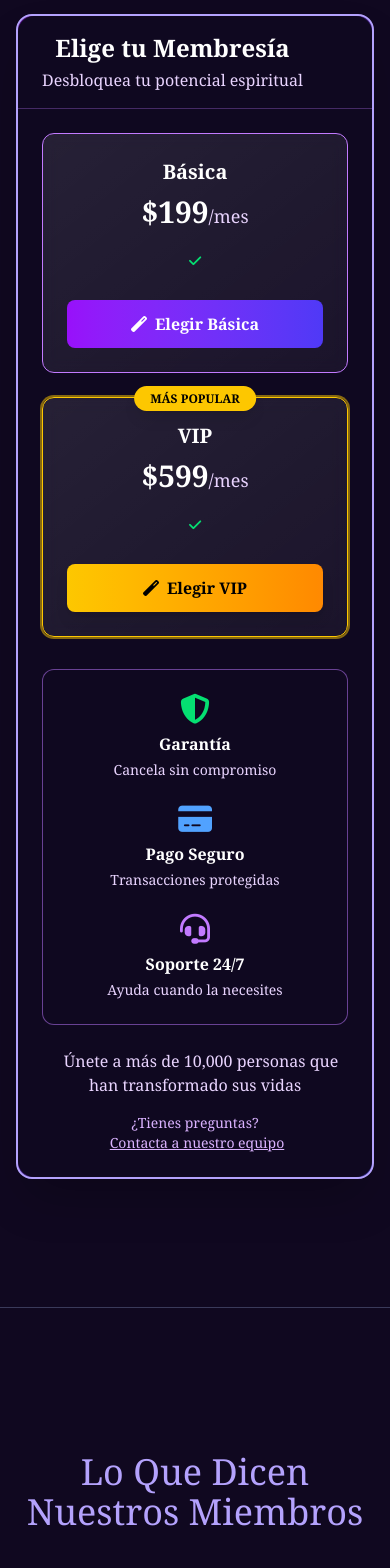
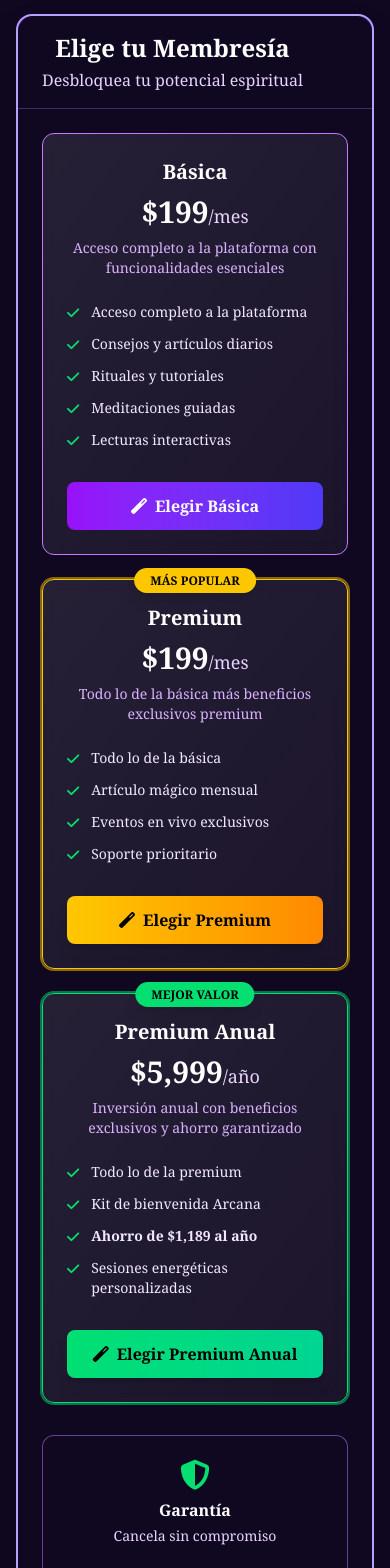
Before and after one commit to Sebas-Barrera/landing-page-arcana, an Angular app: page / in a window 390 px wide. Shown: the part 5000-6568 px from the top of the page. Built offline with nearby package versions, Linux system fonts and the light colour scheme; a web font is replaced by a local one.

Commit message:
feat(home): update pricing plans with new structure and benefits
- Add new premium annual plan with exclusive benefits
- Update basic and premium plan descriptions and features
- Adjust grid layout to accommodate additional plan
- Add click handlers for plan selection buttons

```diff
--- a/src/app/home/home.component.html
+++ b/src/app/home/home.component.html
@@ -712,7 +712,7 @@
         <!-- Contenido de la Sección -->
         <div class="p-6 rounded-b-2xl" style="background-color: #0f0820">
           <!-- Grid de Planes -->
-          <div class="grid grid-cols-1 md:grid-cols-2 gap-6 max-w-4xl mx-auto">
+          <div class="grid grid-cols-1 md:grid-cols-2 lg:grid-cols-3 gap-6 max-w-6xl mx-auto">
             <!-- Plan Básico -->
             <div class="relative group">
               <!-- Card del Plan -->
@@ -726,18 +726,37 @@
                     <span class="text-3xl font-bold text-white">$199</span>
                     <span class="text-lg text-purple-200">/mes</span>
                   </div>
+                  <p class="text-sm text-purple-300 mt-2">Acceso completo a la plataforma con funcionalidades esenciales</p>
                 </div>
 
                 <!-- Features -->
-                <ul class="space-y-3 mb-8 text-center">
-                  <li class="flex items-center justify-center gap-3 text-sm">
-                    <i class="fas fa-check text-green-400"></i>
+                <ul class="space-y-3 mb-8 text-left">
+                  <li class="flex items-start gap-3 text-sm text-purple-100">
+                    <i class="fas fa-check text-green-400 mt-1"></i>
+                    <span>Acceso completo a la plataforma</span>
+                  </li>
+                  <li class="flex items-start gap-3 text-sm text-purple-100">
+                    <i class="fas fa-check text-green-400 mt-1"></i>
+                    <span>Consejos y artículos diarios</span>
+                  </li>
+                  <li class="flex items-start gap-3 text-sm text-purple-100">
+                    <i class="fas fa-check text-green-400 mt-1"></i>
+                    <span>Rituales y tutoriales</span>
+                  </li>
+                  <li class="flex items-start gap-3 text-sm text-purple-100">
+                    <i class="fas fa-check text-green-400 mt-1"></i>
+                    <span>Meditaciones guiadas</span>
+                  </li>
+                  <li class="flex items-start gap-3 text-sm text-purple-100">
+                    <i class="fas fa-check text-green-400 mt-1"></i>
+                    <span>Lecturas interactivas</span>
                   </li>
                 </ul>
 
                 <!-- Botón de Acción -->
                 <button
                   class="w-full py-3 px-4 rounded-lg font-semibold transition-all duration-300 hover:scale-105 active:scale-95 flex items-center justify-center gap-2 bg-gradient-to-r from-purple-600 to-indigo-600 text-white hover:from-purple-500 hover:to-indigo-500"
+                  (click)="scrollToSection('el-despertar-llega-pronto')"
                 >
                   <i class="fas fa-magic"></i>
                   <span>Elegir Básica</span>
@@ -764,26 +783,99 @@
               >
                 <!-- Header del Plan -->
                 <div class="text-center mb-6">
-                  <h3 class="text-xl font-bold text-white mb-2">VIP</h3>
+                  <h3 class="text-xl font-bold text-white mb-2">Premium</h3>
                   <div class="flex items-baseline justify-center mb-2">
-                    <span class="text-3xl font-bold text-white">$599</span>
+                    <span class="text-3xl font-bold text-white">$199</span>
                     <span class="text-lg text-purple-200">/mes</span>
                   </div>
+                  <p class="text-sm text-purple-300 mt-2">Todo lo de la básica más beneficios exclusivos premium</p>
                 </div>
 
                 <!-- Features -->
-                <ul class="space-y-3 mb-8 text-center">
-                  <li class="flex items-center justify-center gap-3 text-sm">
-                    <i class="fas fa-check text-green-400"></i>
+                <ul class="space-y-3 mb-8 text-left">
+                  <li class="flex items-start gap-3 text-sm text-purple-100">
+                    <i class="fas fa-check text-green-400 mt-1"></i>
+                    <span>Todo lo de la básica</span>
+                  </li>
+                  <li class="flex items-start gap-3 text-sm text-purple-100">
+                    <i class="fas fa-check text-green-400 mt-1"></i>
+                    <span>Artículo mágico mensual</span>
+                  </li>
+                  <li class="flex items-start gap-3 text-sm text-purple-100">
+                    <i class="fas fa-check text-green-400 mt-1"></i>
+                    <span>Eventos en vivo exclusivos</span>
+                  </li>
+                  <li class="flex items-start gap-3 text-sm text-purple-100">
+                    <i class="fas fa-check text-green-400 mt-1"></i>
+                    <span>Soporte prioritario</span>
                   </li>
                 </ul>
 
                 <!-- Botón de Acción -->
                 <button
                   class="w-full py-3 px-4 rounded-lg font-semibold transition-all duration-300 hover:scale-105 active:scale-95 flex items-center justify-center gap-2 bg-gradient-to-r from-yellow-400 to-orange-400 text-black shadow-lg hover:shadow-yellow-400/25"
+                  (click)="scrollToSection('el-despertar-llega-pronto')"
                 >
                   <i class="fas fa-magic"></i>
-                  <span>Elegir VIP</span>
+                  <span>Elegir Premium</span>
+                </button>
+              </div>
+            </div>
+
+            <!-- Plan Premium Anual -->
+            <div class="relative group">
+              <!-- Badge Mejor Valor -->
+              <div
+                class="absolute -top-3 left-1/2 transform -translate-x-1/2 z-10"
+              >
+                <span
+                  class="bg-green-400 text-black px-4 py-1 rounded-full text-xs font-bold shadow-lg"
+                >
+                  MEJOR VALOR
+                </span>
+              </div>
+
+              <!-- Card del Plan -->
+              <div
+                class="relative h-full p-6 bg-gradient-to-br from-white/10 to-white/5 backdrop-blur-sm rounded-xl border border-green-400 ring-2 ring-green-400/50 shadow-green-400/20 transition-all duration-300 hover:scale-105 hover:shadow-xl group-hover:border-purple-300/50"
+              >
+                <!-- Header del Plan -->
+                <div class="text-center mb-6">
+                  <h3 class="text-xl font-bold text-white mb-2">Premium Anual</h3>
+                  <div class="flex items-baseline justify-center mb-2">
+                    <span class="text-3xl font-bold text-white">$5,999</span>
+                    <span class="text-lg text-purple-200">/año</span>
+                  </div>
+                  <p class="text-sm text-purple-300 mt-2">Inversión anual con beneficios exclusivos y ahorro garantizado</p>
+                </div>
+
+                <!-- Features -->
+                <ul class="space-y-3 mb-8 text-left">
+                  <li class="flex items-start gap-3 text-sm text-purple-100">
+                    <i class="fas fa-check text-green-400 mt-1"></i>
+                    <span>Todo lo de la premium</span>
+                  </li>
+                  <li class="flex items-start gap-3 text-sm text-purple-100">
+                    <i class="fas fa-check text-green-400 mt-1"></i>
+                    <span>Kit de bienvenida Arcana</span>
+                  </li>
+                  <li class="flex items-start gap-3 text-sm text-purple-100">
+                    <i class="fas fa-check text-green-400 mt-1"></i>
+                    <span><strong>Ahorro de $1,189 al año</strong></span>
+                  </li>
+                  <li class="flex items-start gap-3 text-sm text-purple-100">
+                    <i class="fas fa-check text-green-400 mt-1"></i>
+                    <span>Sesiones energéticas personalizadas</span>
+                  </li>
+                </ul>
+
+                <!-- Botón de Acción -->
+                <button
+                  class="w-full py-3 px-4 rounded-lg font-semibold transition-all duration-300 hover:scale-105 active:scale-95 flex items-center justify-center gap-2 bg-gradient-to-r from-green-400 to-emerald-400 text-black shadow-lg hover:shadow-green-400/25"
+                  (click)="scrollToSection('el-despertar-llega-pronto')"
+                >
+                  <i class="fas fa-magic"></i>
+                  <span>Elegir Premium Anual</span>
                 </button>
               </div>
             </div>
--- a/src/app/home/home.component.ts
+++ b/src/app/home/home.component.ts
@@ -178,13 +178,13 @@ export class HomeComponent implements OnInit, OnDestroy {
       price: '$99',
       period: '/mes',
       description:
-        'Todo lo de Gratuita + Significado de cristales, hierbas y flores + Fases lunares',
+        'Acceso completo a la plataforma con funcionalidades esenciales',
       features: [
-        'Todo lo de Gratuita',
-        'Significado de cristales',
-        'Significado de hierbas y flores',
-        'Fases lunares',
-        'Artículos especializados',
+        'Acceso completo a la plataforma',
+        'Consejos y artículos diarios',
+        'Rituales y tutoriales',
+        'Meditaciones guiadas',
+        'Lecturas interactivas',
       ],
       buttonText: 'Próximamente',
       popular: false,
@@ -194,17 +194,35 @@ export class HomeComponent implements OnInit, OnDestroy {
       id: 'premium',
       name: 'Premium',
       price: '$199',
-      period: '/año',
+      period: '/mes',
       description:
-        'Todo lo de Gratuita + Significado de cristales, hierbas y flores + Fases lunares',
+        'Todo lo de la básica más beneficios exclusivos premium',
       features: [
-        'Todo lo de Gratuita',
-        'Significado de cristales, hierbas y flores',
-        'Fases lunares completas',
+        'Todo lo de la básica',
+        'Artículo mágico mensual',
+        'Eventos en vivo exclusivos',
+        'Soporte prioritario',
       ],
       buttonText: 'Próximamente',
       popular: true,
       color: 'border-yellow-400',
+    },
+    {
+      id: 'premium-anual',
+      name: 'Premium Anual',
+      price: '$5,999',
+      period: '/año',
+      description:
+        'Inversión anual con beneficios exclusivos y ahorro garantizado',
+      features: [
+        'Todo lo de la premium',
+        'Kit de bienvenida Arcana',
+        'Ahorro de $1,189 al año',
+        'Sesiones energéticas personalizadas',
+      ],
+      buttonText: 'Próximamente',
+      popular: false,
+      color: 'border-purple-400',
     },
     {
       id: 'vip-mensual',
```
